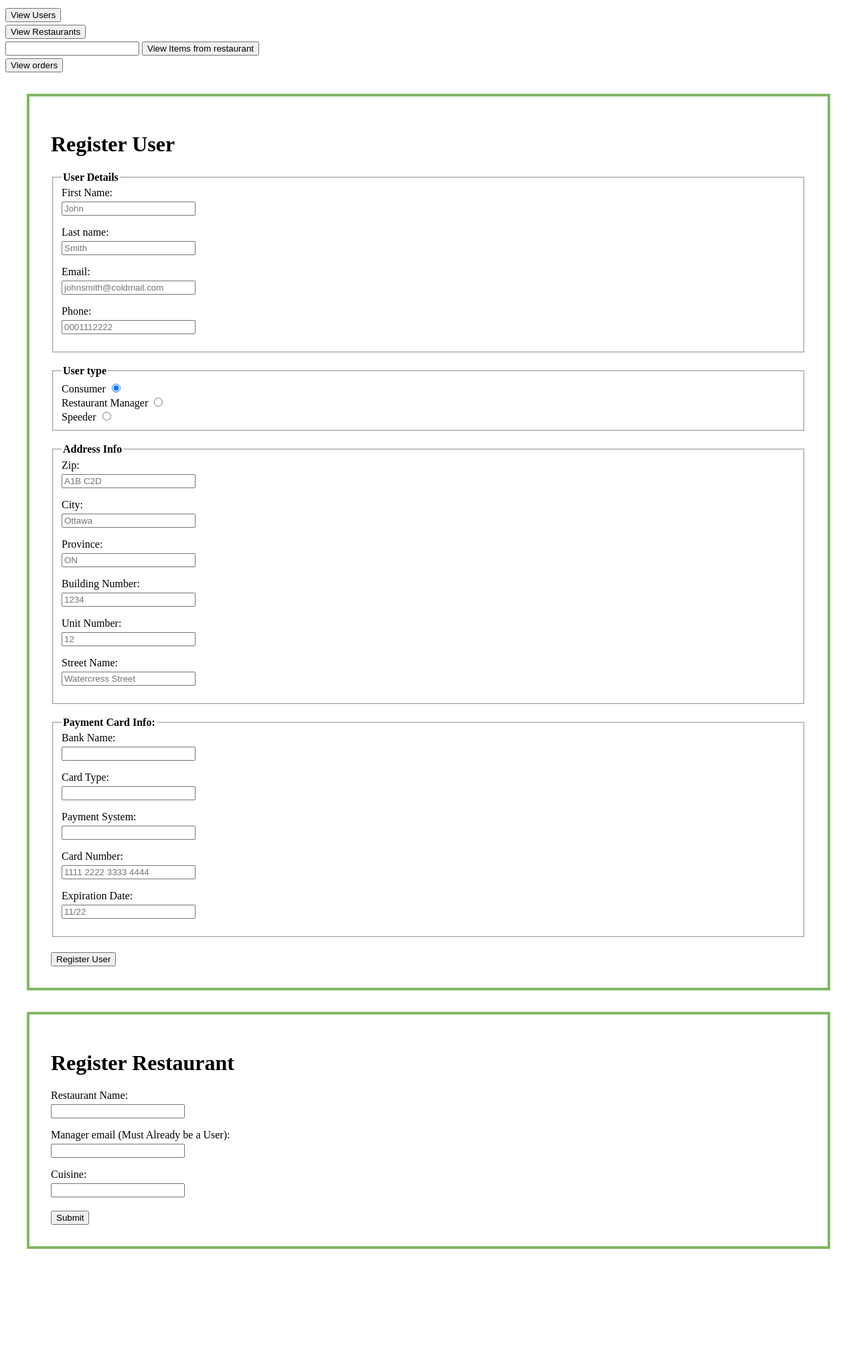
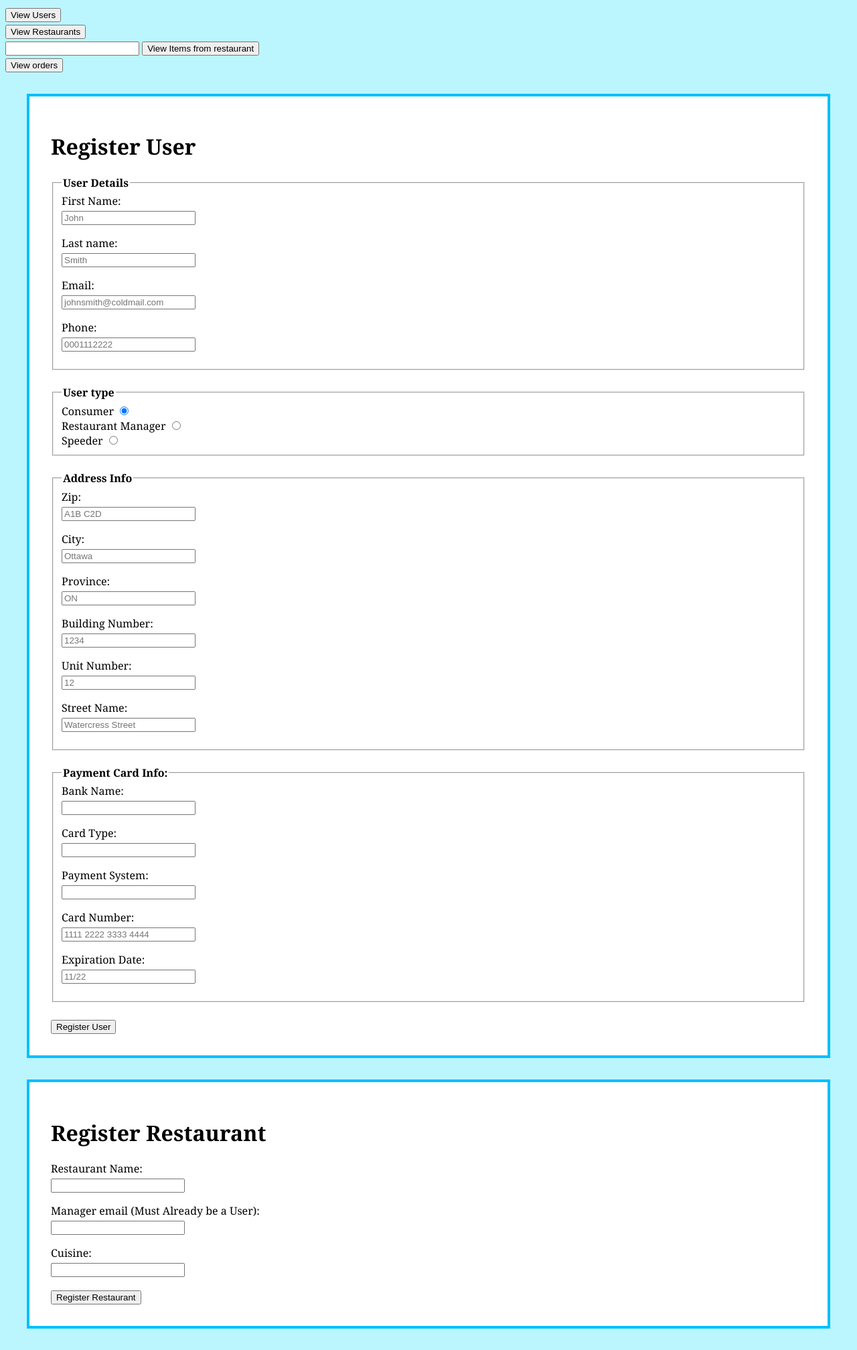
Before and after one commit to SpeedyFoods/database, a Flask app: page / in a window 1280 px wide. Shown: the whole page at 67% size. Before the commit the page ends 1865 px from the top, so only its background shows below. Run offline with Flask 2, Linux system fonts and the light colour scheme.

Commit message:
fonts lmao

```diff
--- a/templates/home.html
+++ b/templates/home.html
@@ -11,10 +11,15 @@
     <meta name="viewport" content="width=device-width, initial-scale=1.0">
     <title>Document</title>
     <style>
+        body {
+            background-color: rgb(187, 246, 255);
+            font-family: Georgia,Times,Times New Roman,serif;
+        }
         .large-section {
-            border: 0.25rem solid rgb(130, 184, 100);
+            border: 0.25rem solid rgb(0, 191, 255);
             padding: 2rem;
             margin: 2rem;
+            background-color: white;
         }
         form div {
             margin-bottom: 1rem;
@@ -192,7 +197,7 @@
                 <label for="cuisine">Cuisine:</label><br>
                 <input type="text" id="cuisine" name="cuisine" value="">
             </div>
-            <input type="submit" value="Submit">
+            <input type="submit" value="Register Restaurant">
         </form>
     </div>
 
```
